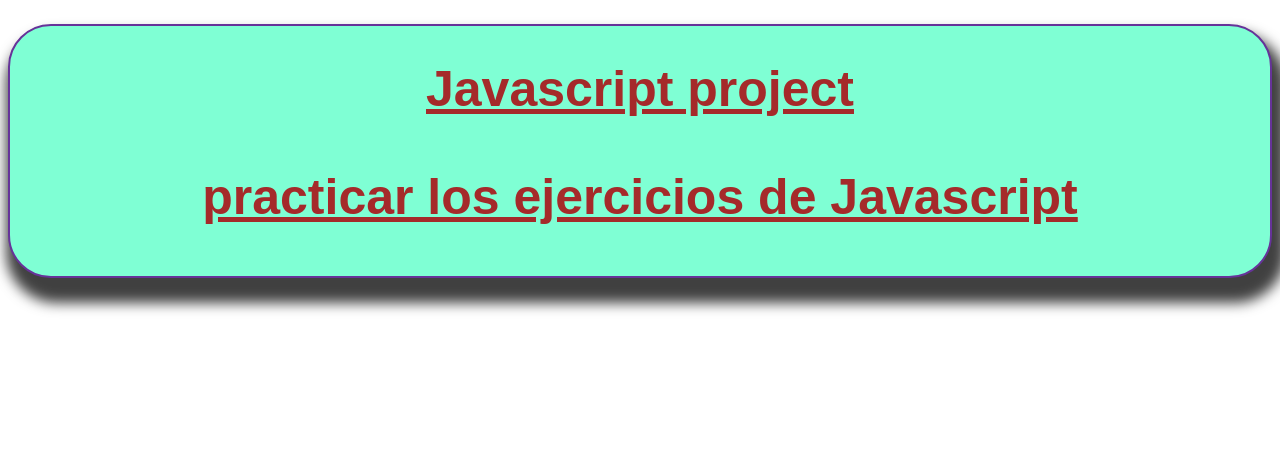
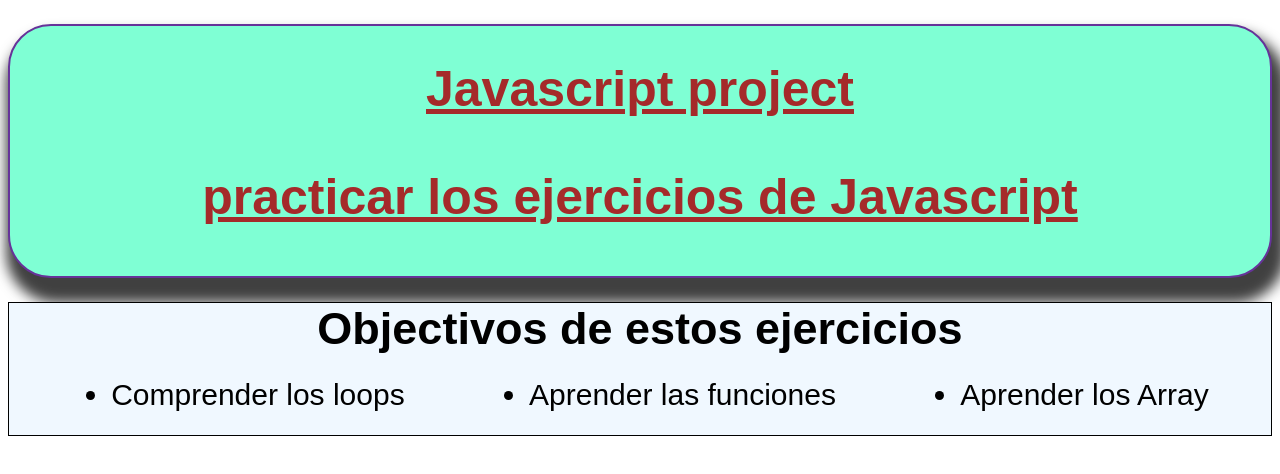
Before and after one commit to fvaldez29/Javascript-project, a plain HTML site: page index.html in a window 1280 px wide. Drawn offline with Linux system fonts and the light colour scheme.

Commit message:
Texto descriptivo, de los objectivos de las practicas

```diff
--- a/css/style.css
+++ b/css/style.css
@@ -13,3 +13,21 @@
     font-size: 50px;
     font-weight: bold;
 }
+.section-container{
+    margin:0;
+    height: max-content;
+    border: 1px solid black;
+    font-family: Arial, Helvetica, sans-serif;
+    font-size: 30px;
+    background-color: aliceblue;
+}
+h2{
+    text-align: center;
+    margin: 0;
+}
+.lista{
+    display: flex;
+    flex-flow: row wrap;
+    justify-content: space-around;
+    margin: 23px auto;
+}
--- a/index.html
+++ b/index.html
@@ -8,9 +8,17 @@
     <title>Scripts</title>
 </head>
 <body>
-    <div class="header-container">
+    <header class="header-container">
         <h1 class="texto">Javascript project</h1>
         <p class="texto">practicar los ejercicios de Javascript</p>
-    </div>
+    </header>
+    <section class="section-container">
+        <h2>Objectivos de estos ejercicios</h2>
+        <ul class="lista">
+            <li>Comprender los loops</li>
+            <li>Aprender las funciones</li>
+            <li>Aprender los Array</li>
+        </ul>
+    </section>
 </body>
 </html>
```
